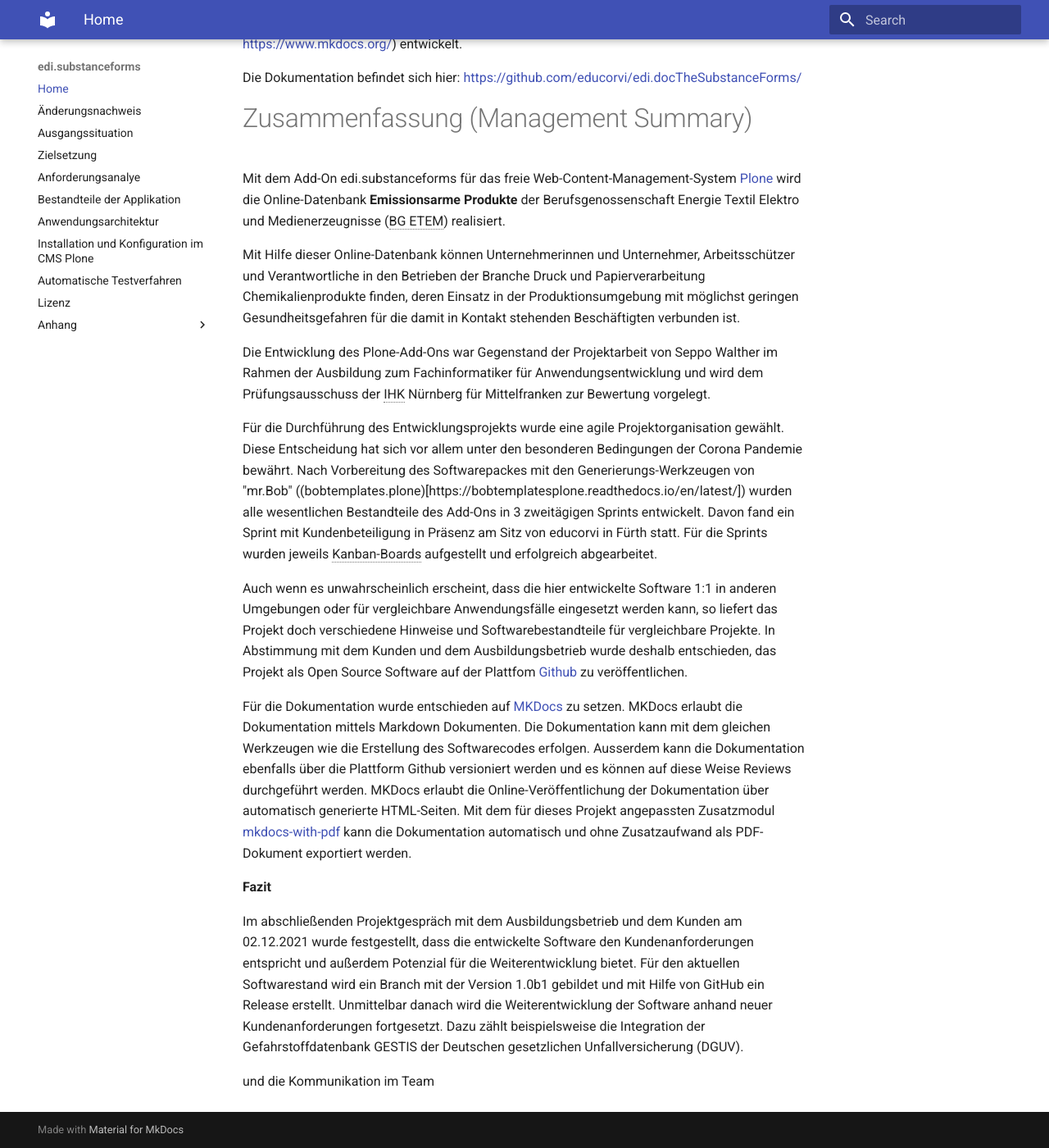
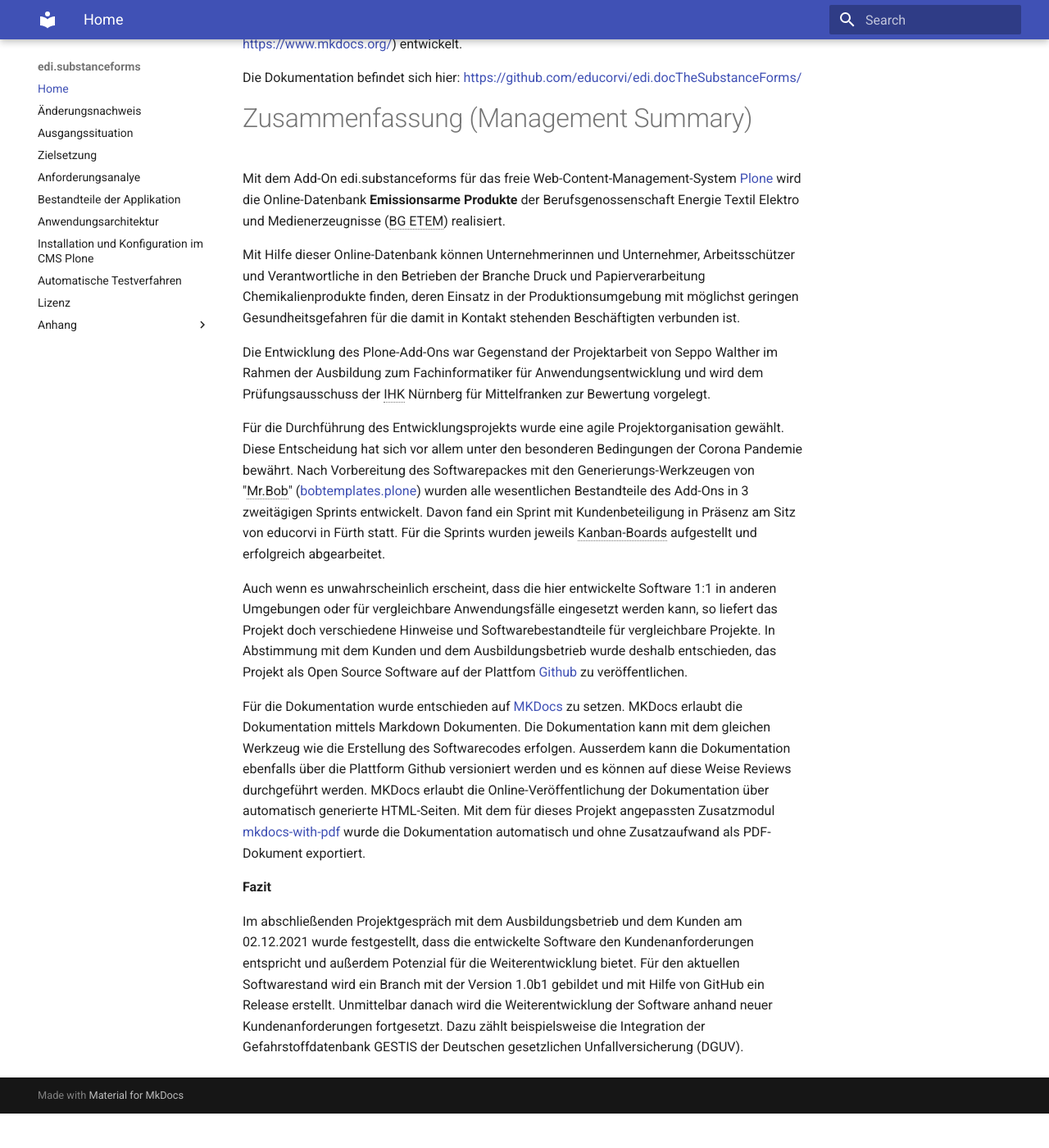
Before and after one commit to educorvi/edi.docTheSubstanceForms, an MkDocs documentation site: the page built from docs/index.md, in a window 1280 px wide and 1400 px high, scrolled down 830 px. Shown: the whole window at 82% size. Built offline with MkDocs 1.6.1 and Material for MkDocs 9.7.7, drawn with Linux system fonts in a browser that asks for light colours; after the commit the page ends 2188 px from its top, so only the background shows below that.

Commit message:
Vorschläge

```diff
--- a/docs/index.md
+++ b/docs/index.md
@@ -48,7 +48,7 @@
 Für die Durchführung des Entwicklungsprojekts wurde eine agile Projektorganisation gewählt. Diese Entscheidung
 hat sich vor allem unter den besonderen Bedingungen der Corona Pandemie bewährt. Nach Vorbereitung des
 Softwarepackes mit den Generierungs-Werkzeugen von
-"mr.Bob" ((bobtemplates.plone)[https://bobtemplatesplone.readthedocs.io/en/latest/]) wurden alle wesentlichen
+"Mr.Bob" ([bobtemplates.plone](https://bobtemplatesplone.readthedocs.io/en/latest/])) wurden alle wesentlichen
 Bestandteile des Add-Ons in 3 zweitägigen Sprints entwickelt. Davon fand ein Sprint mit Kundenbeteiligung
 in Präsenz am Sitz von educorvi in Fürth statt. Für die Sprints wurden jeweils Kanban-Boards aufgestellt und
 erfolgreich abgearbeitet.
@@ -60,12 +60,12 @@
 veröffentlichen.
 
 Für die Dokumentation wurde entschieden auf [MKDocs](https://www.mkdocs.org/) zu setzen. MKDocs erlaubt die
-Dokumentation mittels Markdown Dokumenten. Die Dokumentation kann mit dem gleichen Werkzeugen wie die Erstellung
+Dokumentation mittels Markdown Dokumenten. Die Dokumentation kann mit dem gleichen Werkzeug wie die Erstellung
 des Softwarecodes erfolgen. Ausserdem kann die Dokumentation ebenfalls über die Plattform Github versioniert
 werden und es können auf diese Weise Reviews durchgeführt werden. MKDocs erlaubt die Online-Veröffentlichung
 der Dokumentation über automatisch generierte HTML-Seiten. Mit dem für dieses Projekt angepassten Zusatzmodul
-[mkdocs-with-pdf](https://pypi.org/project/mkdocs-with-pdf/) kann die Dokumentation automatisch und ohne
-Zusatzaufwand als PDF-Dokument exportiert werden.
+[mkdocs-with-pdf](https://pypi.org/project/mkdocs-with-pdf/) wurde die Dokumentation automatisch und ohne
+Zusatzaufwand als PDF-Dokument exportiert.
 
 **Fazit**
 
@@ -79,6 +79,5 @@
 *[IHK]: Industrie und Handelskammer
 *[BG ETEM]: Berufsgenossenschaft Energie Textil Elektro Medienerzeugnisse
 *[CMS]: Content Management System
-*[Kanban-Boards]: Die Kanban-Board ist ein visuelles Hilfsmittel für den Überblick über den aktuellen Arbeitsstatus
- und die Kommunikation im Team
+*[Kanban-Boards]: Die Kanban-Board ist ein visuelles Hilfsmittel für den Überblick über den aktuellen Arbeitsstatus und die Kommunikation im Team
 *[Mr.Bob]: Werkzeug zur Generierung von Softwarepackes und weiteren Modulen mittels Schablonen (Templates)
```
